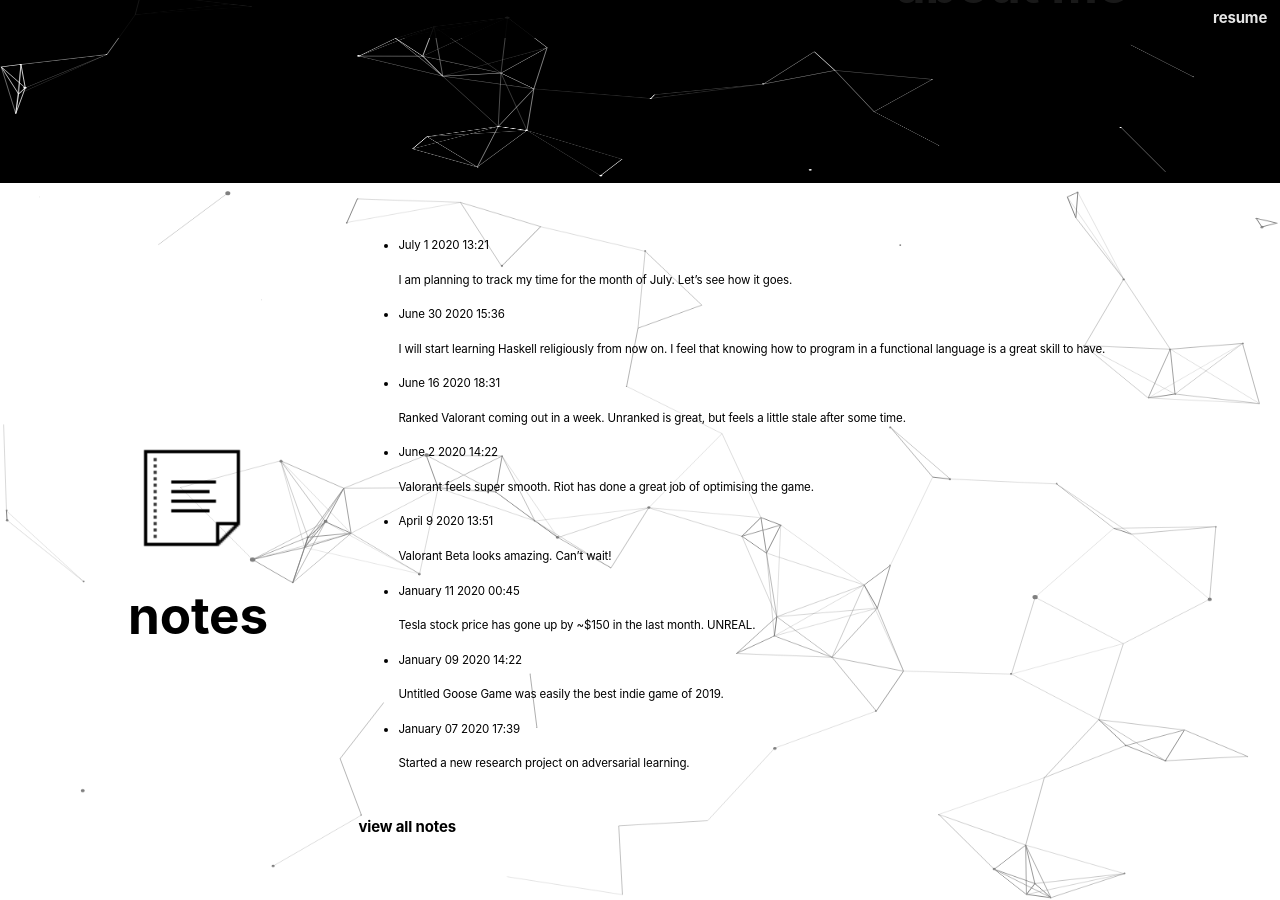
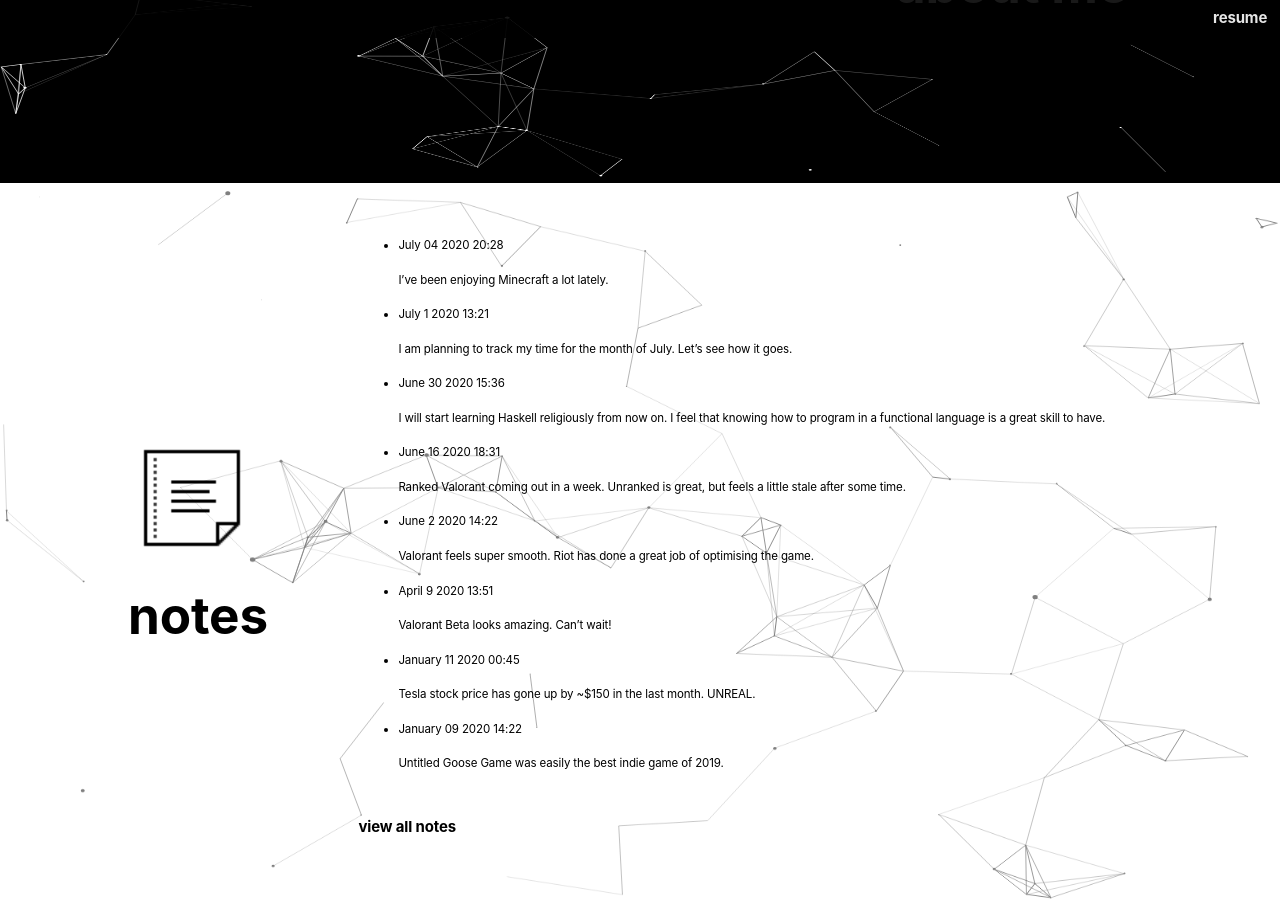
Before and after one commit to vedantsingh1404/website-v2.0, a Jekyll site: the page built from index.html, in a window 1280 px wide and 900 px high, scrolled down 982 px. Built offline with Jekyll 4.4.1, drawn with Linux system fonts in a browser that asks for light colours.

Commit message:
add note

```diff
--- a/_data/notes.yml
+++ b/_data/notes.yml
@@ -1,3 +1,7 @@
+- date: July 04 2020 20:28
+  content: |
+    I've been enjoying Minecraft a lot lately.
+
 - date: July 1 2020 13:21
   content: |
     I am planning to track my time for the month of July. Let's see how it goes.
```
